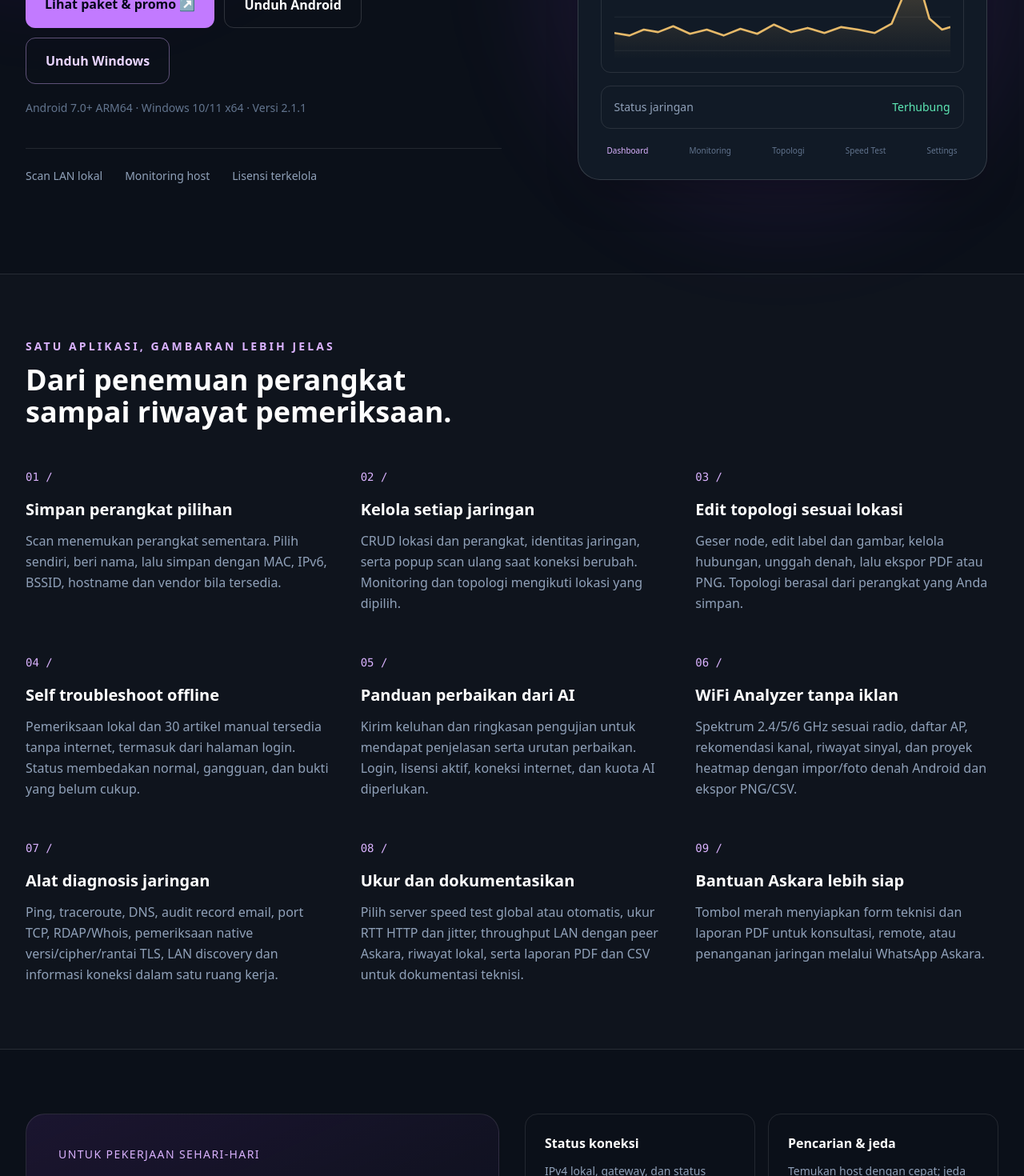
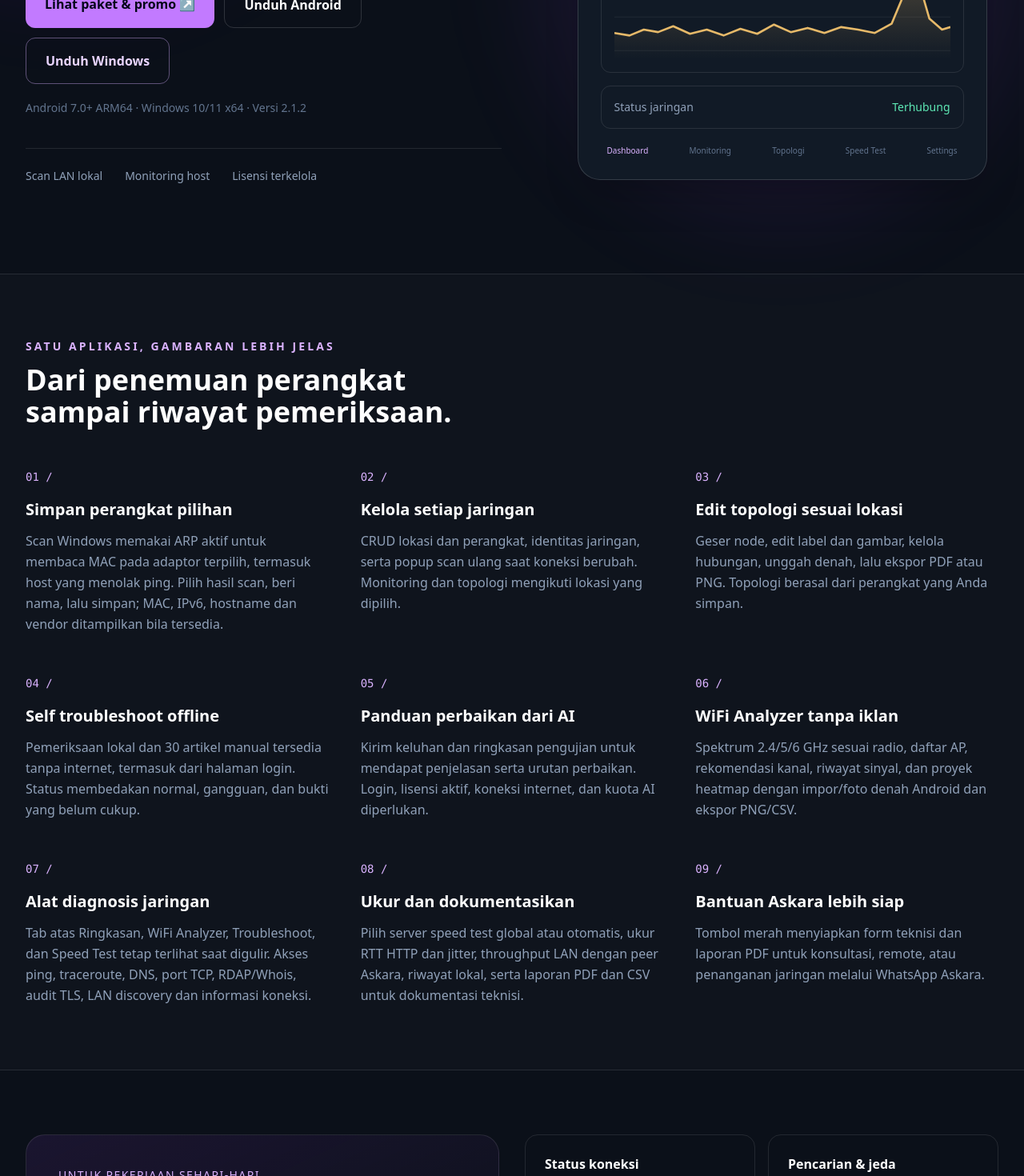
Before and after one commit to ricky99n-oss/askaraindonesia, a Next.js app: page /askaranetworkmonitoring in a window 1280 px wide. Shown: the part 600-2070 px from the top of the page at 80% size. Built offline with nearby package versions, Linux system fonts and the light colour scheme; no server answers; the database is empty.

Commit message:
Publish Network Monitoring 2.1.2 downloads and technician tool updates

```diff
--- a/app/askaranetworkmonitoring/page.tsx
+++ b/app/askaranetworkmonitoring/page.tsx
@@ -3,13 +3,13 @@ import Pricing from '@/components/anm/Pricing'
 import Downloads from '@/components/anm/Downloads'
 import { anmDownloads } from '@/lib/anm/releases'
 const features = [
-  ['01', 'Simpan perangkat pilihan', 'Scan menemukan perangkat sementara. Pilih sendiri, beri nama, lalu simpan dengan MAC, IPv6, BSSID, hostname dan vendor bila tersedia.'],
+  ['01', 'Simpan perangkat pilihan', 'Scan Windows memakai ARP aktif untuk membaca MAC pada adaptor terpilih, termasuk host yang menolak ping. Pilih hasil scan, beri nama, lalu simpan; MAC, IPv6, hostname dan vendor ditampilkan bila tersedia.'],
   ['02', 'Kelola setiap jaringan', 'CRUD lokasi dan perangkat, identitas jaringan, serta popup scan ulang saat koneksi berubah. Monitoring dan topologi mengikuti lokasi yang dipilih.'],
   ['03', 'Edit topologi sesuai lokasi', 'Geser node, edit label dan gambar, kelola hubungan, unggah denah, lalu ekspor PDF atau PNG. Topologi berasal dari perangkat yang Anda simpan.'],
   ['04', 'Self troubleshoot offline', 'Pemeriksaan lokal dan 30 artikel manual tersedia tanpa internet, termasuk dari halaman login. Status membedakan normal, gangguan, dan bukti yang belum cukup.'],
   ['05', 'Panduan perbaikan dari AI', 'Kirim keluhan dan ringkasan pengujian untuk mendapat penjelasan serta urutan perbaikan. Login, lisensi aktif, koneksi internet, dan kuota AI diperlukan.'],
   ['06', 'WiFi Analyzer tanpa iklan', 'Spektrum 2.4/5/6 GHz sesuai radio, daftar AP, rekomendasi kanal, riwayat sinyal, dan proyek heatmap dengan impor/foto denah Android dan ekspor PNG/CSV.'],
-  ['07', 'Alat diagnosis jaringan', 'Ping, traceroute, DNS, audit record email, port TCP, RDAP/Whois, pemeriksaan native versi/cipher/rantai TLS, LAN discovery dan informasi koneksi dalam satu ruang kerja.'],
+  ['07', 'Alat diagnosis jaringan', 'Tab atas Ringkasan, WiFi Analyzer, Troubleshoot, dan Speed Test tetap terlihat saat digulir. Akses ping, traceroute, DNS, port TCP, RDAP/Whois, audit TLS, LAN discovery dan informasi koneksi.'],
   ['08', 'Ukur dan dokumentasikan', 'Pilih server speed test global atau otomatis, ukur RTT HTTP dan jitter, throughput LAN dengan peer Askara, riwayat lokal, serta laporan PDF dan CSV untuk dokumentasi teknisi.'],
   ['09', 'Bantuan Askara lebih siap', 'Tombol merah menyiapkan form teknisi dan laporan PDF untuk konsultasi, remote, atau penanganan jaringan melalui WhatsApp Askara.'],
 ]
--- a/lib/anm/releases.ts
+++ b/lib/anm/releases.ts
@@ -1,4 +1,4 @@
-const version = '2.1.1'
+const version = '2.1.2'
 const release = `https://github.com/ricky99n-oss/askaraindonesia/releases/download/anm-v${version}`
 
 export const anmDownloads = {
```
